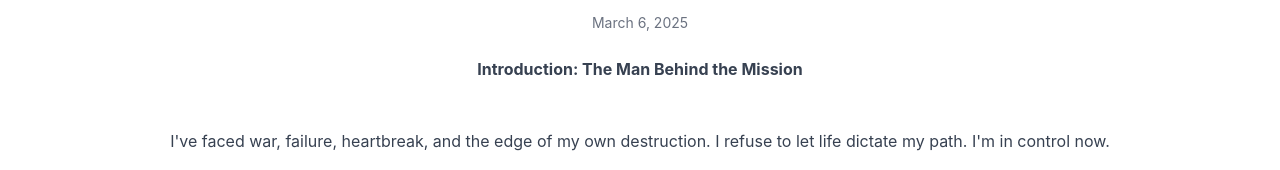
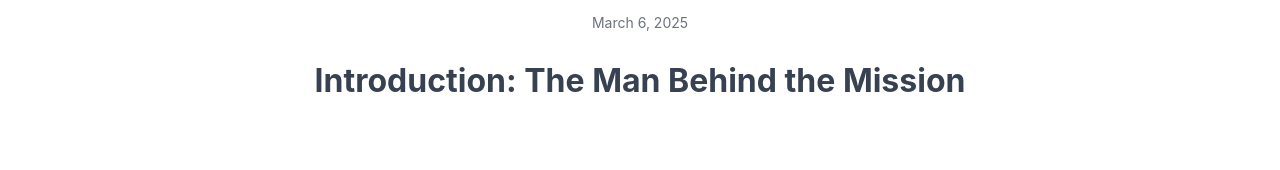
Before and after one commit to ericstevensjr/personalPortfolio, a React (Create React App) app in the folder my-portfolio/: page /blog/eric-stevens-jr-introduction in a window 1280 px wide. Shown: the part 775-945 px from the top of the page. Built offline with nearby package versions, Linux system fonts and the light colour scheme.

Commit message:
Fix: Fixed formattedContent error

```diff
--- a/my-portfolio/src/components/SinglePost.js
+++ b/my-portfolio/src/components/SinglePost.js
@@ -28,7 +28,7 @@
             />
             <h1 className="text-4xl font-bold mb-4">{post.title}</h1>
             <p className="text-gray-500 text-sm mb-6">{post.date}</p>
-            <div dangerouslySetInnerHTML={{ __html: post.content }} className="text-gray-700 dark:text-gray-300"></div>
+            <div dangerouslySetInnerHTML={{ __html: formattedContent }} className="text-gray-700 dark:text-gray-300"></div>
         </div>
     );
 };
```
